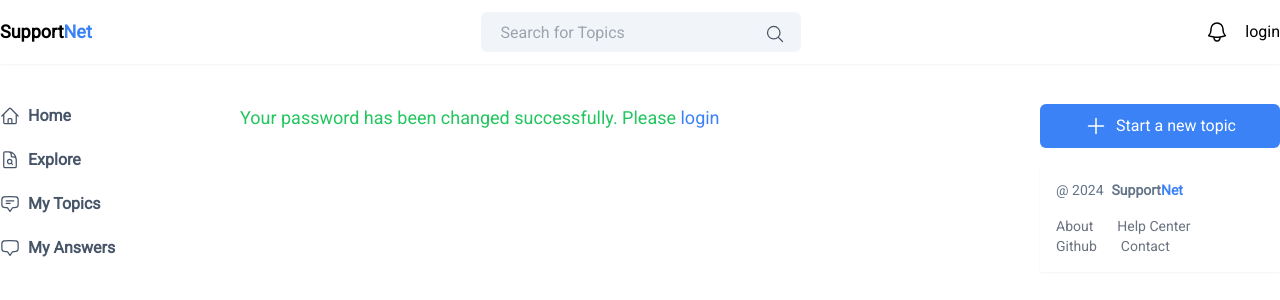
After one commit to lebelokamogelo/support_forum, a Django app: page /auth/password-reset-complete/ in a window 1280 px wide. The commit adds this page. Shown: the top 300 px of the page. Run offline with Django 5.2, Linux system fonts and the light colour scheme; some libraries are stand-ins or nearby versions.

Commit message:
add password reset with smtp

```diff
--- a/accounts/templates/login.html
+++ b/accounts/templates/login.html
@@ -23,6 +23,9 @@
                        class="w-full border px-4 py-4 rounded-md outline-none" placeholder="Password"/>
             </div>
         </div>
+        <div class="mt-3">
+            <a href={% url 'password_reset' %} class="text-base text-blue-500 hover:underline">Forgot password?</a>
+        </div>
         <div class="mt-10">
             <button type='submit'
                     class="font-bold rounded-md w-full hover:bg-slate-50 border text-slate-600 px-4 py-3">
--- /dev/null
+++ b/accounts/templates/password_reset_complete.html
@@ -0,0 +1,8 @@
+{% extends 'forum/index.html' %}
+
+{% block index %}
+<div class="text-lg text-green-500">
+    <p>Your password has been changed successfully.
+        Please <a href="{% url 'login' %}" class="text-blue-500 hover:underline">login</a></p>
+</div>
+{% endblock %}
--- a/accounts/urls.py
+++ b/accounts/urls.py
@@ -1,3 +1,9 @@
+from django.contrib.auth.views import (
+    PasswordResetView,
+    PasswordResetDoneView,
+    PasswordResetConfirmView,
+    PasswordResetCompleteView
+)
 from django.urls import path
 
 from . import views
@@ -6,4 +12,15 @@ urlpatterns = [
     path('login/', views.login_, name='login'),
     path('logout/', views.logout_, name='logout'),
     path('create-account/', views.create_account, name='create-account'),
+
+    path('password-reset/', PasswordResetView.as_view(),
+         name='password_reset'),
+    path('password-reset/done/', PasswordResetDoneView.as_view(template_name='password_reset_done.html'),
+         name='password_reset_done'),
+    path('password-reset-confirm/<uidb64>/<token>/',
+         PasswordResetConfirmView.as_view(),
+         name='password_reset_confirm'),
+    path('password-reset-complete/',
+         PasswordResetCompleteView.as_view(template_name='password_reset_complete.html'),
+         name='password_reset_complete'),
 ]
--- a/accounts/views.py
+++ b/accounts/views.py
@@ -12,10 +12,13 @@ def login_(request):
     if request.method == 'POST':
         username = request.POST.get('username')
         password = request.POST.get('password')
+        next_url = request.GET.get('next')
 
         user = authenticate(request, username=username, password=password)
         if user:
             login(request, user)
+            if next_url:
+                return redirect(reverse(next_url.replace("/", "")))
             return redirect(reverse('home'))
         else:
             error = "Username or password is incorrect"
--- a/requirements.txt
+++ b/requirements.txt
@@ -1,3 +1,8 @@
 asgiref==3.7.2
 Django==5.0.1
+flake8==7.0.0
+mccabe==0.7.0
+pycodestyle==2.11.1
+pyflakes==3.2.0
+python-dotenv==1.0.1
 sqlparse==0.4.4
```
Also changed, not shown: accounts/templates/password_reset_done.html (added, +7 -0 lines), core/settings.py (+12 -1 lines).
